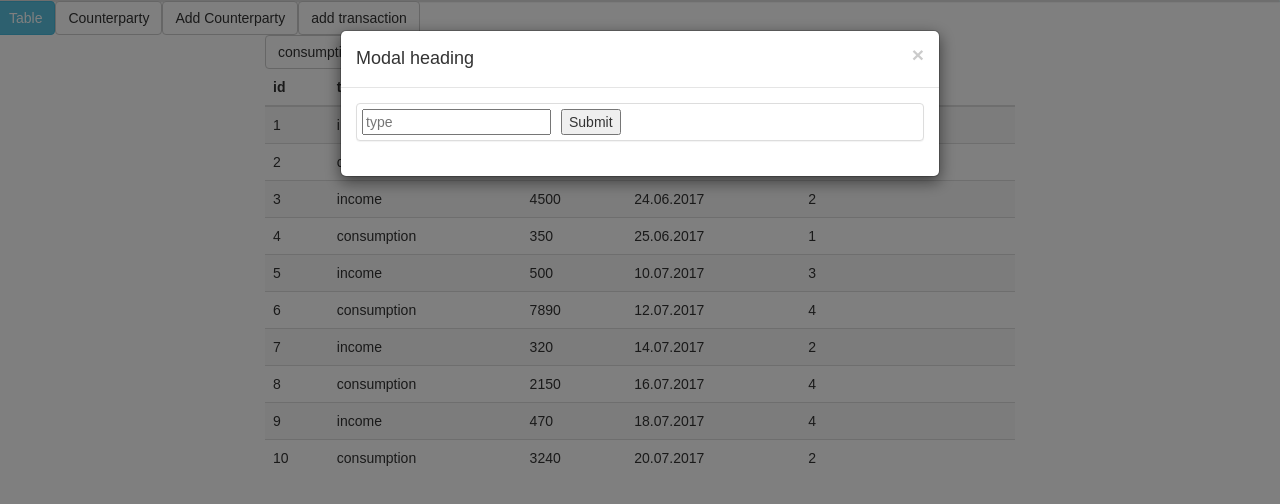
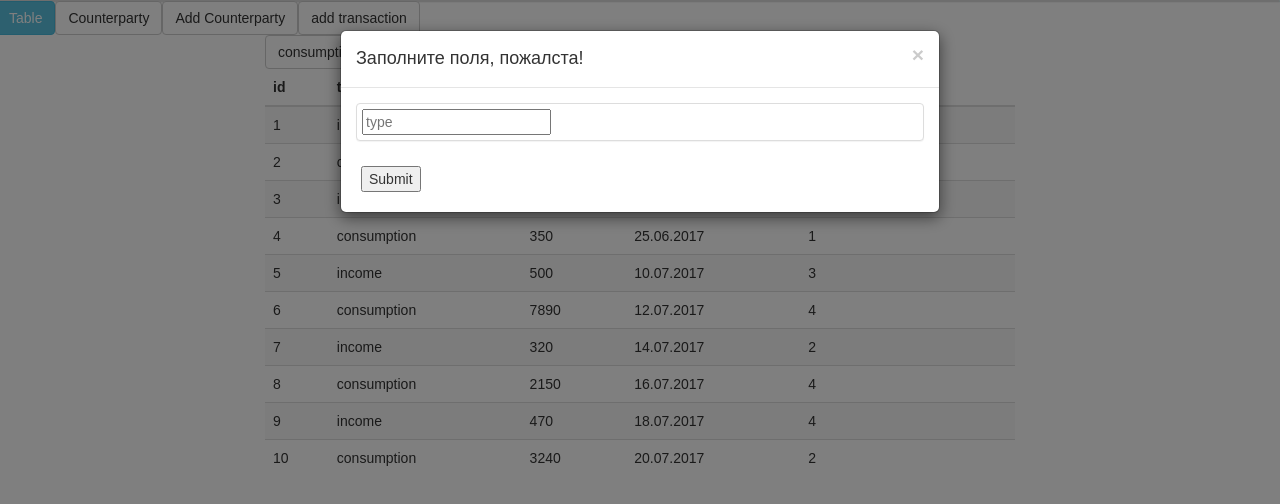
Before and after one commit to askesis/KitLab, a React (Create React App) app: page / in a window 1280 px wide. Both pictures are taken after a click on the button "Add Counterparty". Shown: the top 504 px of the page. Built offline with nearby package versions, Linux system fonts and the light colour scheme; data requests are answered from the project's data file.

Commit message:
Rename something files

```diff
--- a/src/App.jsx
+++ b/src/App.jsx
@@ -5,7 +5,7 @@ import TablePlusFilters from './TablePlusFilters';
 
 import { Panel, ButtonToolbar } from 'react-bootstrap';
 import MenuButton from './MenuButton';
-import CounterpartyTables from './Counterparty';
+import TableCounterparty from './TableCounterparty';
 import MenuModal from './MenuModal';
 
 class App extends Component{
@@ -40,7 +40,7 @@ class App extends Component{
             </ButtonToolbar>                                            {/* button show here*/}
 
           <Route exact path={to.root} component={TablePlusFilters}/>
-          <Route path={to.counterparty} component={CounterpartyTables}/>
+          <Route path={to.counterparty} component={TableCounterparty}/>
 
         </div>
       </BrowserRouter>
--- a/src/FormAddCounterparty.jsx
+++ b/src/FormAddCounterparty.jsx
@@ -36,12 +36,12 @@ class FormAddCounterparty extends Component {
 
   render(){
     return(
-      <Panel>
-        <form onSubmit={this.handleInputSubmit}>
-          <input type="text" name="name" placeholder="type" value={this.state.name} onChange={this.handleInputChange.bind(this)}/>
-          <input type="submit"/>
-        </form>
-      </Panel>
+      <form onSubmit={this.handleInputSubmit}>
+        <Panel>
+        <input type="text" name="name" placeholder="type" value={this.state.name} onChange={this.handleInputChange.bind(this)}/>
+        </Panel>
+        <input type="submit"/>
+      </form>
     )
   }
 }
--- a/src/MenuModal.jsx
+++ b/src/MenuModal.jsx
@@ -1,5 +1,5 @@
 import React, {Component} from 'react';
-import {  Button, Modal } from 'react-bootstrap';
+import {  Button } from 'react-bootstrap';
 import FormAddCounterparty from './FormAddCounterparty';
 import FormAdd from './FormAdd';
 import { connect } from 'react-redux';
@@ -10,9 +10,9 @@ import ModalModal from './ModalModal';
 class MenuModal extends Component{
 
   handleShow = e =>{
-      if (e.target.value == 'counterparty') {
+      if (e.target.value === 'counterparty') {
         this.props.setModalC(true)
-      } else if (e.target.value == 'transaction'){
+      } else if (e.target.value === 'transaction'){
         this.props.setModalT(true)
       }
   }
@@ -23,7 +23,6 @@ class MenuModal extends Component{
   }
 
   render(){
-
     return(
       <div>
 
--- a/src/ModalModal.jsx
+++ b/src/ModalModal.jsx
@@ -7,7 +7,7 @@ class ModalModal extends Component{
     return(
       <Modal show={this.props.showModalTransaction} onHide={this.props.close}>
         <Modal.Header closeButton>
-          <Modal.Title>Modal heading</Modal.Title>
+          <Modal.Title>Заполните поля, пожалста!</Modal.Title>
         </Modal.Header>
         <Modal.Body>
          <this.props.children/>
--- a/src/Counterparty.jsx
+++ b/src/TableCounterparty.jsx
@@ -3,7 +3,7 @@ import {Table, Grid, Row, Col} from 'react-bootstrap'
 import axios from 'axios';
 import {counterpartyAddress} from './config';
 
-class CounterpartyTables extends Component{
+class TableCounterparty extends Component{
   constructor(props) {
       super(props);
 
@@ -62,4 +62,4 @@ class CounterpartyTables extends Component{
   }
 }
 
-export default CounterpartyTables;
+export default TableCounterparty;
```
